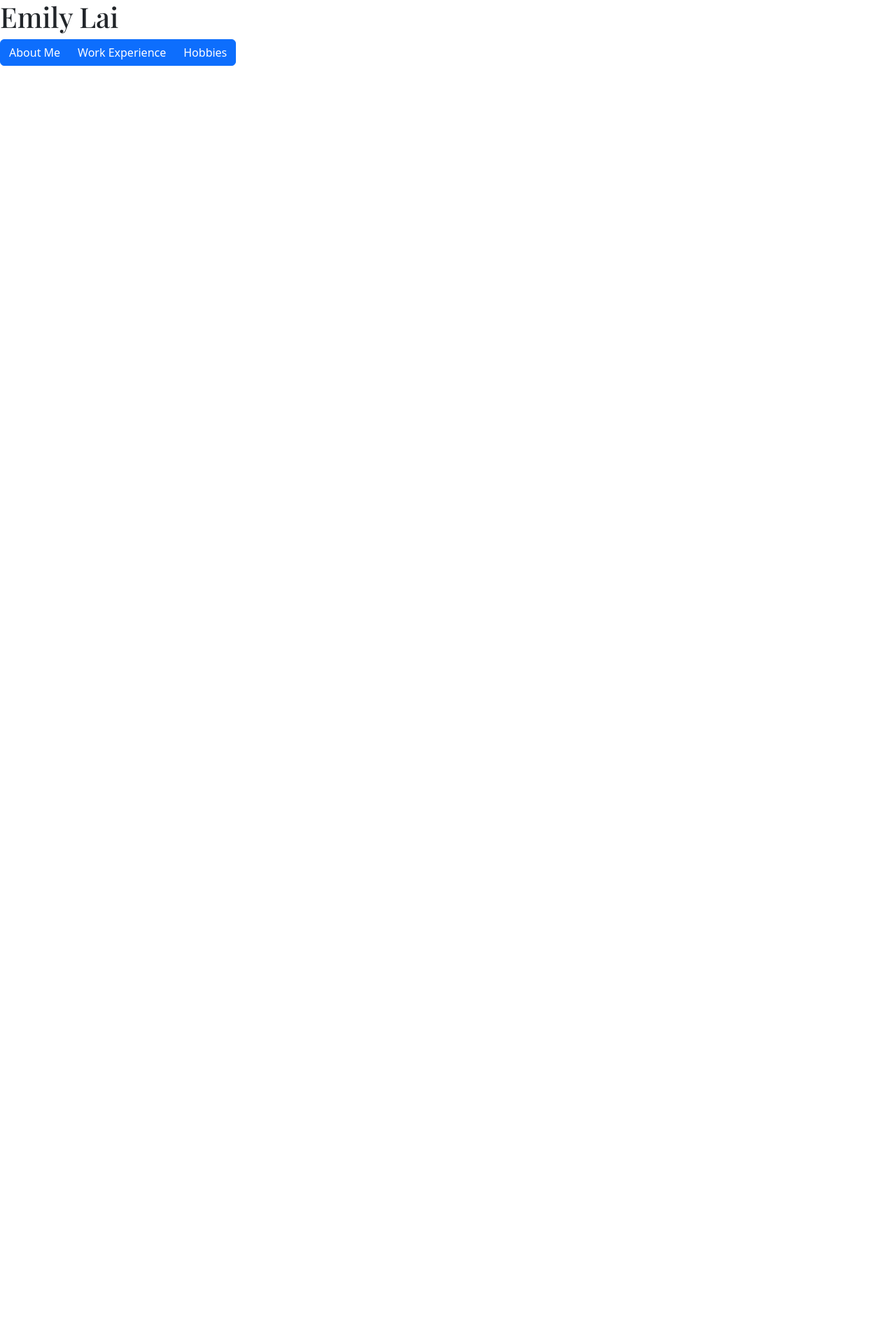
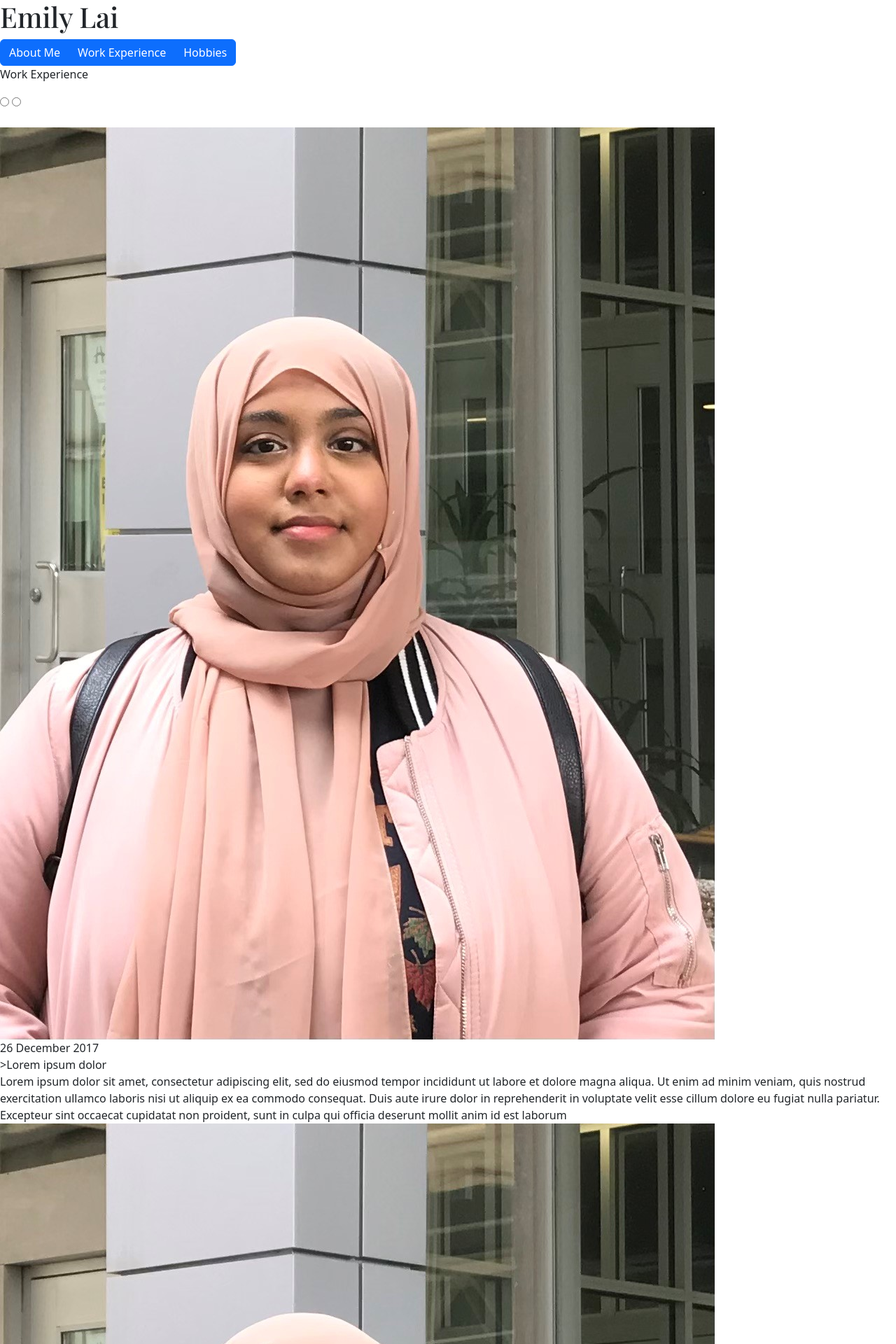
Before and after one commit to MLH-Fellowship/project-22-sum-17-aleena-emily-zareen, a Flask app: page /emily-portfolio in a window 1280 px wide. Shown: the top 1920 px of the page at 70% size. Before the commit the page ends 94 px from the top, so only its background shows below. Run offline with Flask 2, Linux system fonts and the light colour scheme.

Commit message:
Changed some text in the json file
Changed some text in the json file

```diff
--- a/app/static/data.json
+++ b/app/static/data.json
@@ -70,7 +70,7 @@
     "emily-lai": {
         "firstName": "Emily",
         "lastName": "Lai",
-        "about": "I'm currently a first year Software Engineering student at Ontario Tech University.",
+        "about": "I'm currently a first year Software Engineering student at Ontario Tech University. I'm also interested in data science, machine learning, and cloud computing.",
         "image": "",
         "hobbies": "",
         "education": [
--- a/app/templates/emily-portfolio.html
+++ b/app/templates/emily-portfolio.html
@@ -33,4 +33,36 @@
   <button type="button" class="btn btn-primary">Hobbies</button>
 </div>
 
+<div class="work-experience">
+  <p>Work Experience</p>
+  <div class="blog-card">
+      <input type="radio" name="select" id="tap-1">
+      <input type="radio" name="select" id="tap-2">
+      <div class="sliders-work">
+          <label for="tap-1" class="tap tap-1"></label>
+          <label for="tap-2" class="tap tap-2"></label>
+      </div>
+      <div class="inner-part">
+          <label for="" class ="img">
+              <img src="./static/img/zareen.jpg">
+          </label>
+          <div class="contents content-1">
+              <span>26 December 2017</span>
+              <div class="title">>Lorem ipsum dolor</div>
+              <div class="text">Lorem ipsum dolor sit amet, consectetur adipiscing elit, sed do eiusmod tempor incididunt ut labore et dolore magna aliqua. Ut enim ad minim veniam, quis nostrud exercitation ullamco laboris nisi ut aliquip ex ea commodo consequat. Duis aute irure dolor in reprehenderit in voluptate velit esse cillum dolore eu fugiat nulla pariatur. Excepteur sint occaecat cupidatat non proident, sunt in culpa qui officia deserunt mollit anim id est laborum</div>
+          </div>
+      </div>
+      <div class="inner-part">
+          <label for="" class ="img">
+              <img src="./static/img/zareen.jpg">
+          </label>
+          <div class="contents content-2">
+              <span>26 December 2016</span>
+              <div class="title">>Lorem ipsum dolor</div>
+              <div class="text">Lorem ipsum dolor sit amet, consectetur adipiscing elit, sed do eiusmod tempor incididunt ut labore et dolore magna aliqua. Ut enim ad minim veniam, quis nostrud exercitation ullamco laboris nisi ut aliquip ex ea commodo consequat. Duis aute irure dolor in reprehenderit in voluptate velit esse cillum dolore eu fugiat nulla pariatur. Excepteur sint occaecat cupidatat non proident, sunt in culpa qui officia deserunt mollit anim id est laborum</div>
+          </div>
+      </div>
+  </div>
+</div>
+
 </body>
```
